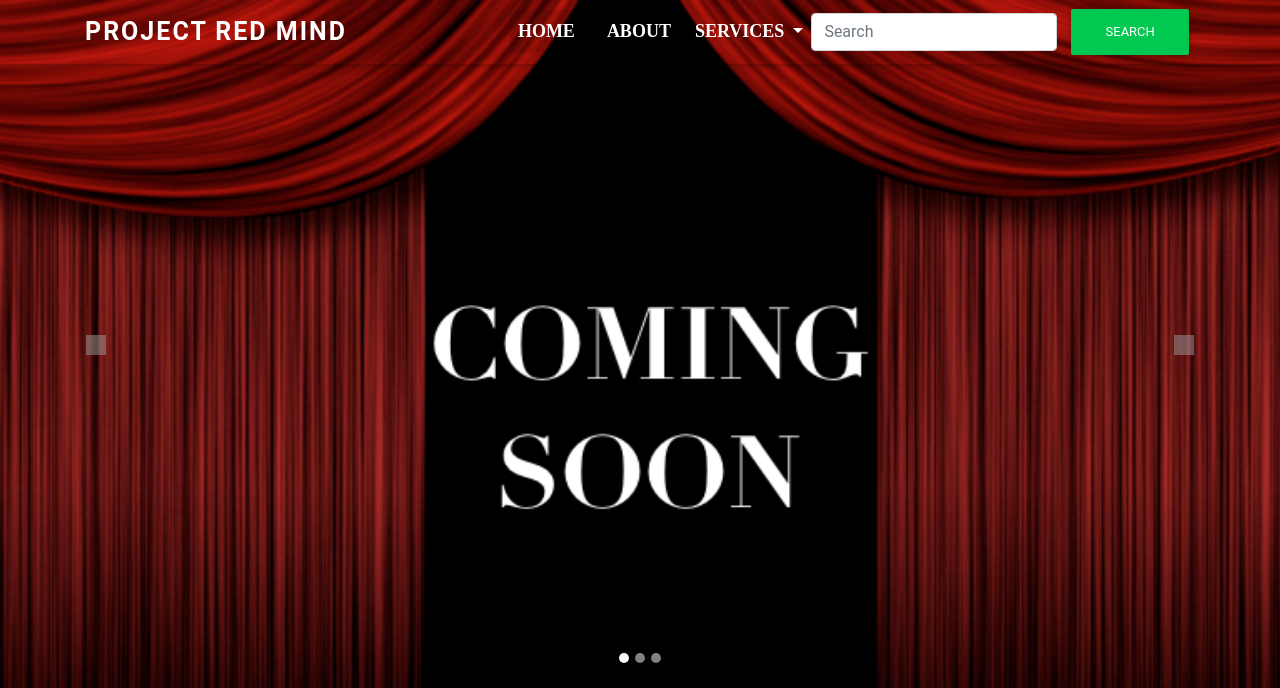
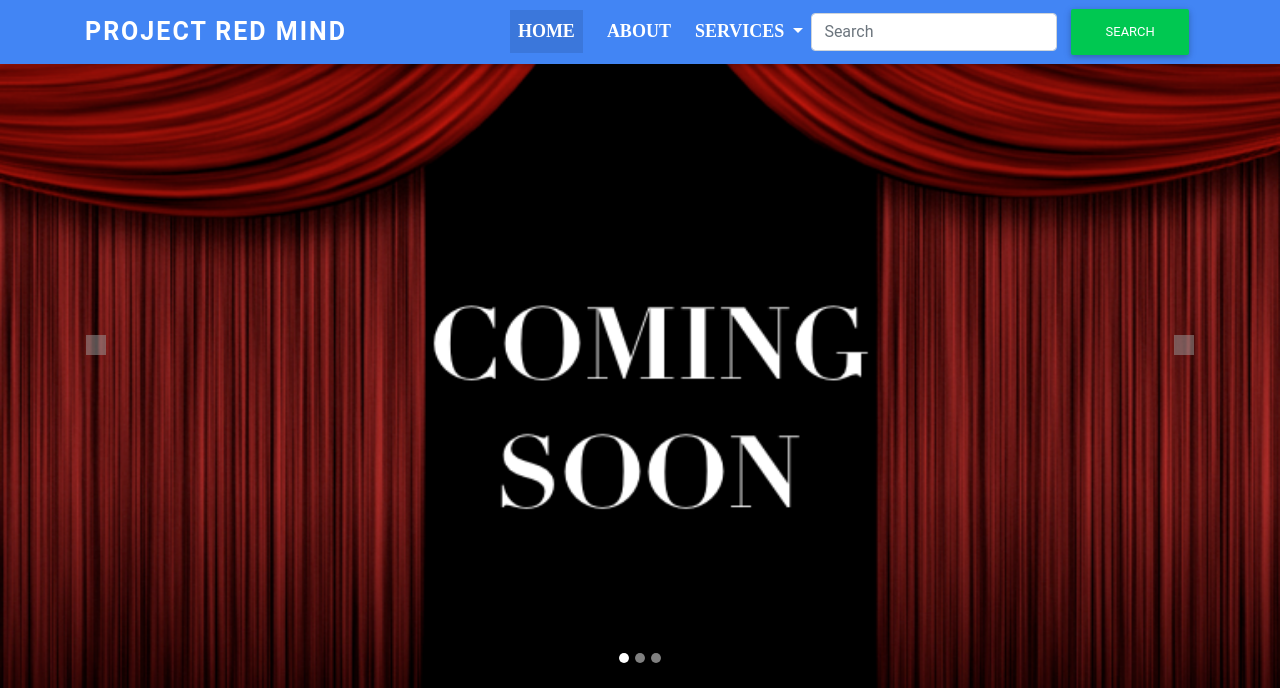
Before and after one commit to IntegratedMindHeart/project_red_mind, a Django app: page / in a window 1280 px wide. Shown: the top 688 px of the page. Run offline with Django 3.2, Linux system fonts and the light colour scheme; some libraries are stand-ins or nearby versions; some web fonts are replaced; grey boxes are pictures that could not be loaded.

Commit message:
update doc and change navbar color

```diff
--- a/red_mind/core/templates/core/navbar.html
+++ b/red_mind/core/templates/core/navbar.html
@@ -1,4 +1,4 @@
-<nav class="navbar navbar-expand-lg navbar-light fixed-top">
+<nav class="navbar bg-primary navbar-expand-lg navbar-light fixed-top">
     <div class="container">
         <a class="navbar-brand text-white" href="#">Project Red Mind</a>
         <button class="navbar-toggler" type="button" data-toggle="collapse" data-target="#navbarSupportedContent"
```
Also changed, not shown: 3 other files.
